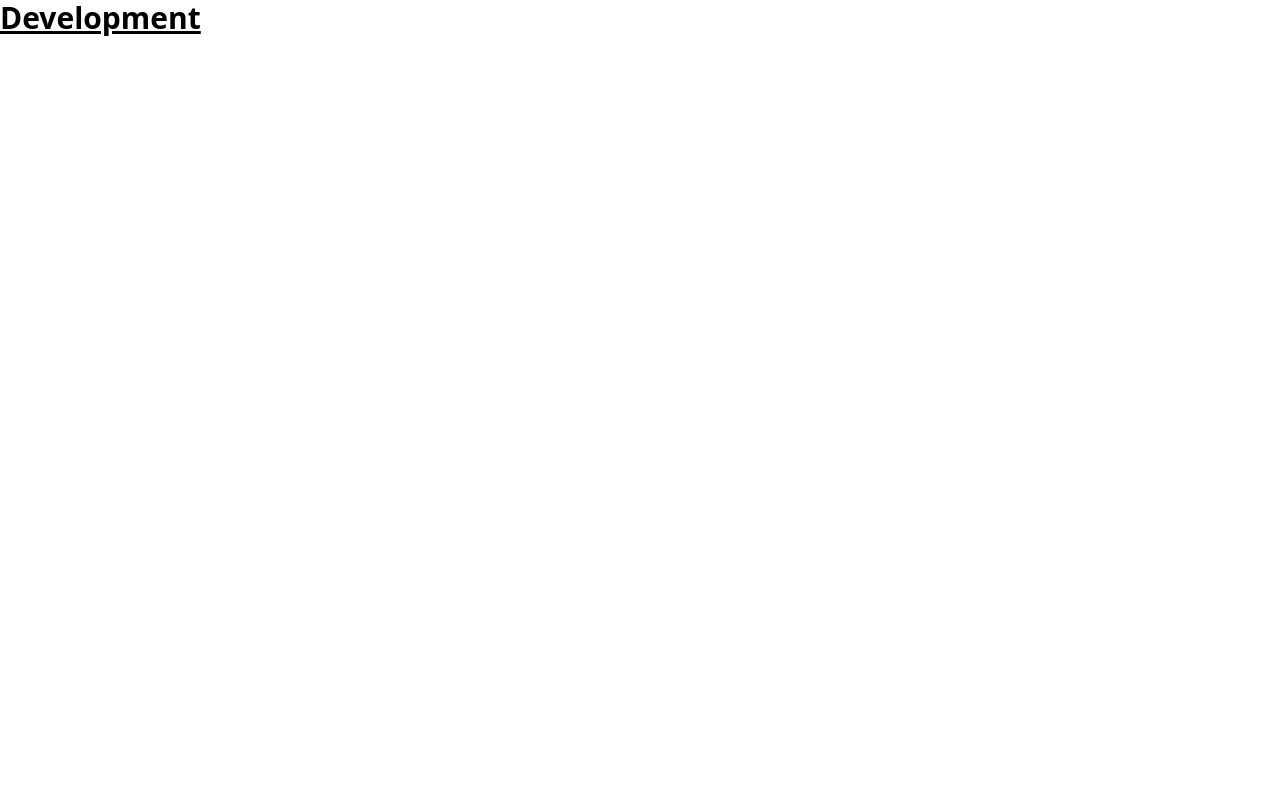
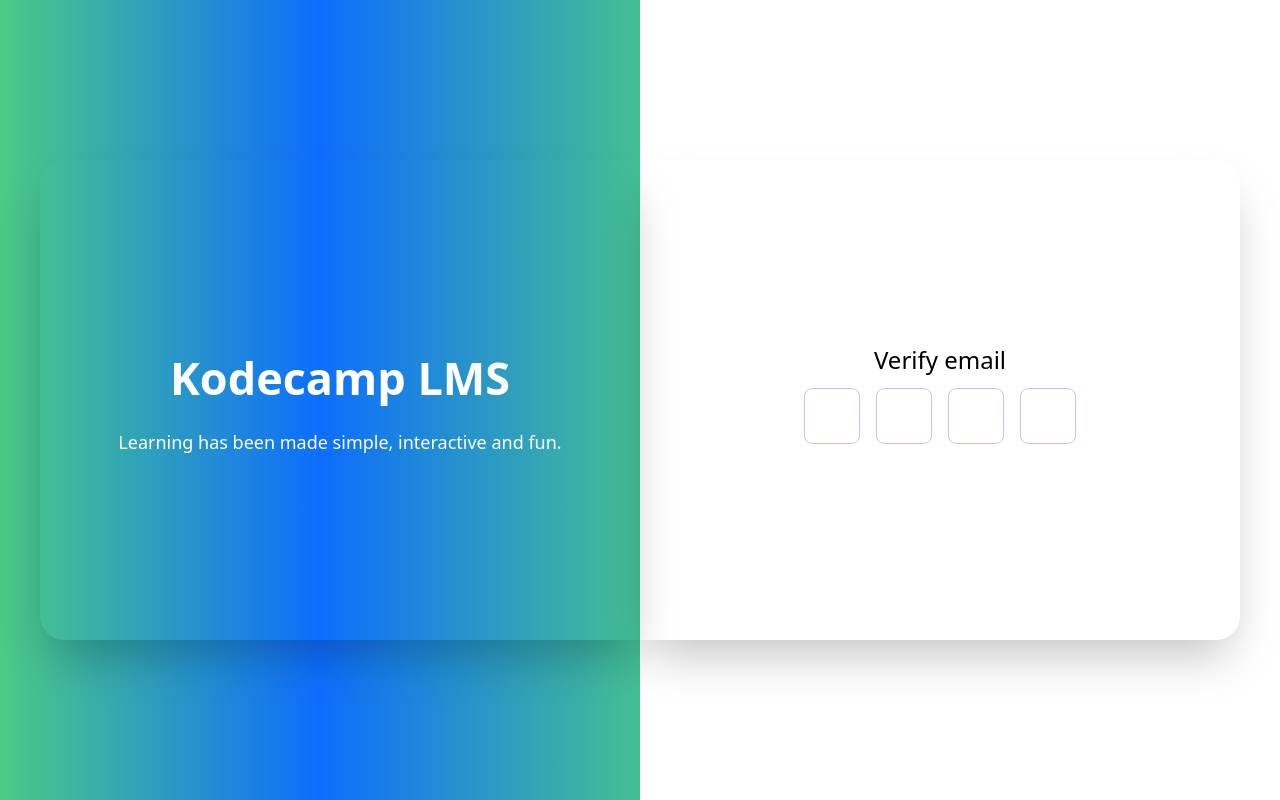
Before and after one commit to Official-simple-soul/hostedLMS, a React (Create React App) app: page / in a window 1280 px wide. Built offline with nearby package versions, Linux system fonts and the light colour scheme.

Commit message:
finished with the otp

```diff
--- a/src/App.js
+++ b/src/App.js
@@ -1,9 +1,13 @@
 import React from "react";
+import { Routes, Route } from "react-router-dom"
+import VerifyEmail from "./pages/login/VerifyEmail";
 
 function App() {
   return (
     <div className="App">
-      <h1 className="text-3xl font-bold underline">Development</h1>
+      <Routes>
+        <Route path="/" element={<VerifyEmail />} />
+      </Routes>
     </div>
   );
 }
--- /dev/null
+++ b/src/components/login/Otp.jsx
@@ -0,0 +1,33 @@
+const Otp = ({ otp, setOtp }) => {
+    const handleChange = (element, index) => {
+      if (isNaN(element.value)) return false;
+
+      setOtp([...otp.map((data, id) => (id === index ? element.value : data))]);
+
+      // focus next input
+      if (element.nextSibling) {
+        element.nextSibling.focus();
+      }
+    };
+    return (
+      <>
+        {otp.map((data, index) => {
+          return (
+            <input
+              type="text"
+              name="otp"
+              maxLength="1"
+              key={index}
+              value={data}
+              onChange={(e) => handleChange(e.target, index)}
+              onFocus={(e) => e.target.select()}
+              className="md:w-14 md:h-14 w-10 h-10 rounded-lg border border-[#D6BBFB] text-center text-[28px] text-primary font-medium shadow-[0px 1px 2px rgba(16, 24, 40, 0.05)] outline-0"
+            />
+          );
+        })}
+        {/*<p>{otp.join("")}</p> */}
+      </>
+    );
+  };
+
+  export default Otp;
--- a/src/index.js
+++ b/src/index.js
@@ -2,11 +2,14 @@
 import ReactDOM from 'react-dom/client';
 import './index.css';
 import App from './App';
+import { BrowserRouter } from 'react-router-dom';
 
 const root = ReactDOM.createRoot(document.getElementById('root'));
 root.render(
   <React.StrictMode>
+    <BrowserRouter>
     <App />
+    </BrowserRouter>
   </React.StrictMode>
 );
 
--- /dev/null
+++ b/src/pages/login/VerifyEmail.jsx
@@ -0,0 +1,34 @@
+import { useState } from "react";
+import Otp from "../../components/login/Otp";
+
+const VerifyEmail = () => {
+  const [otp, setOtp] = useState(new Array(4).fill(""));
+  return (
+    <div className="h-screen w-screen flex">
+      <div className="w-1/2 flex justify-center items-center bg-gradient-to-r from-[#4BCA84] via-[#0D6EFD] to-[#44BF93] pl-10">
+        <div className="w-full h-[480px] bg-transparent flex justify-center items-center rounded-l-3xl shadow-2xl">
+          <div className="text-center text-white">
+            <h2 className="text-[45px] font-bold text-white mb-4">
+              Kodecamp LMS
+            </h2>
+            <p className="text-lg text-white">
+              Learning has been made simple, interactive and fun.
+            </p>
+          </div>
+        </div>
+      </div>
+      <div className="w-1/2 flex justify-center items-center pr-10">
+        <div className="w-full h-[480px] flex flex-col justify-center items-center rounded-r-3xl shadow-2xl">
+          <div className="grid place-items-center mx-auto text-center">
+            <h2 className="text-2xl font-medium">Verify email</h2>
+            <div className="grid grid-cols-4 md:gap-x-4 gap-x-2 my-3 isolate">
+              <Otp otp={otp} setOtp={setOtp} />
+            </div>
+          </div>
+        </div>
+      </div>
+    </div>
+  );
+};
+
+export default VerifyEmail;
```
Also changed, not shown: src/assets/icons/logo.svg (added), src/assets/icons/tick.svg (added).
